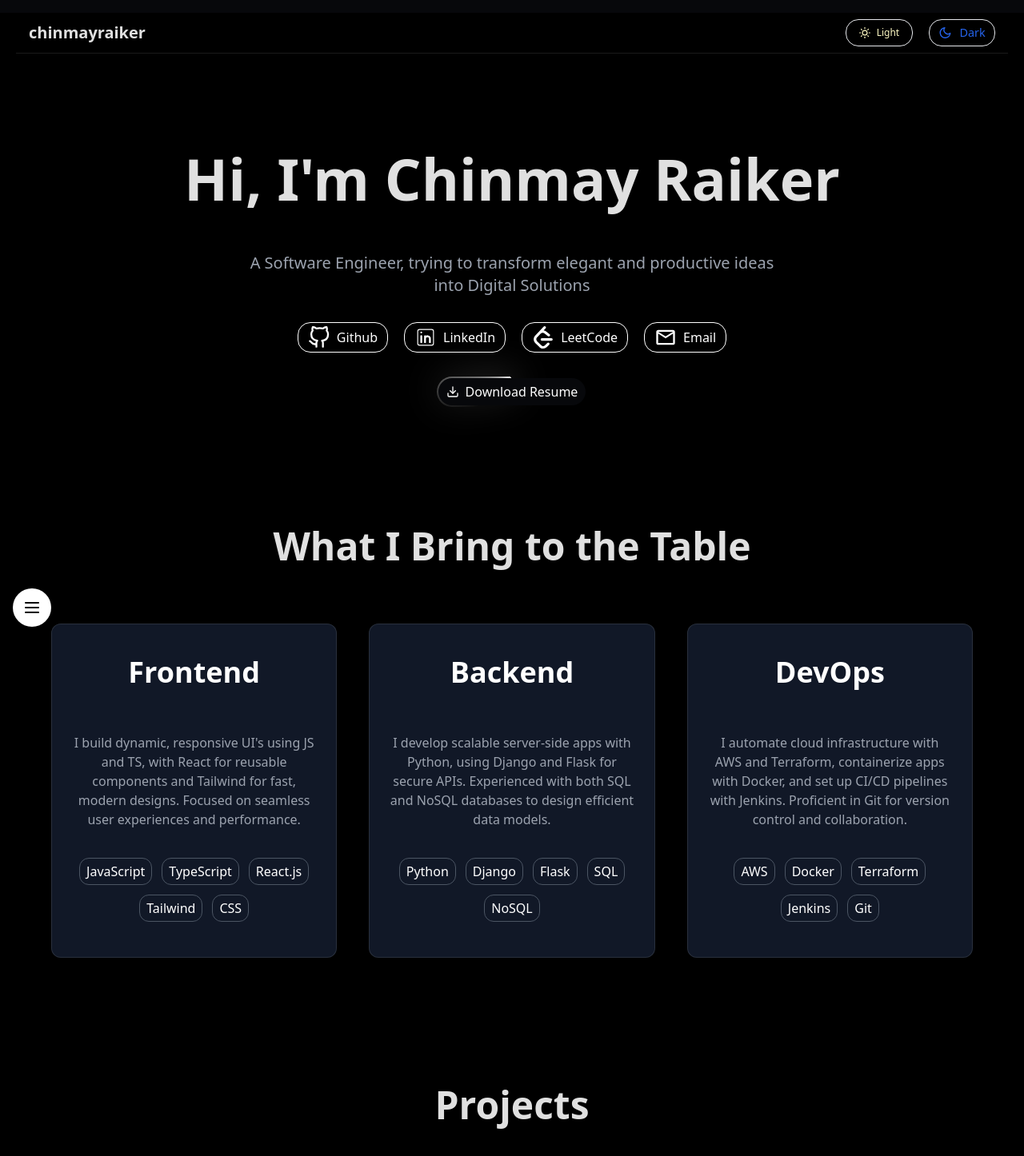
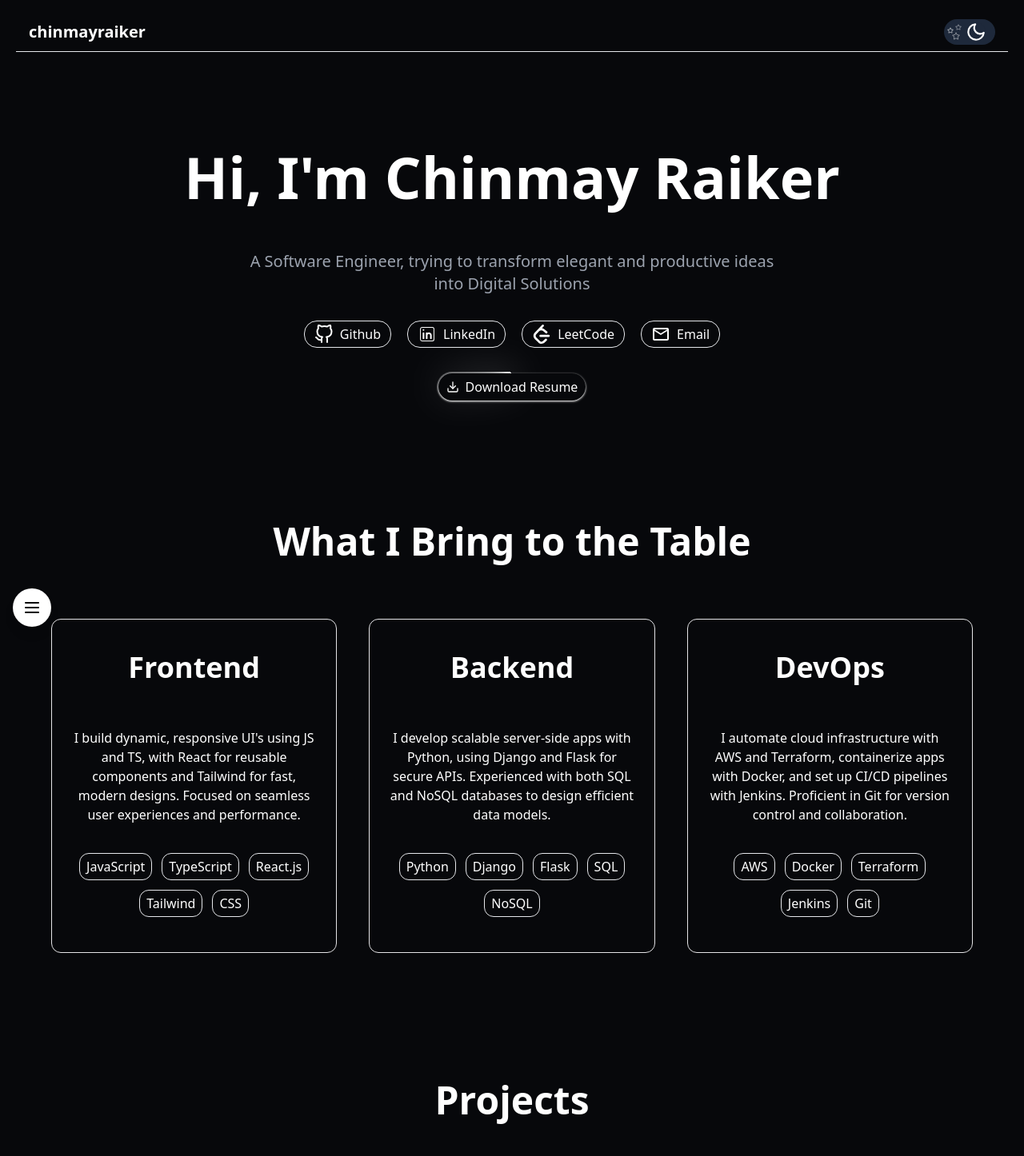
Before and after one commit to Psudopodiya/portfolio, a React (Vite) app: page / in a window 1280 px wide. Shown: the top 1446 px of the page at 80% size. Built offline with nearby package versions, Linux system fonts and the light colour scheme.

Commit message:
updates in css and themes

```diff
--- a/src/App.tsx
+++ b/src/App.tsx
@@ -1,5 +1,5 @@
-import "./App.css";
-import Portfolio from "@/components/Portfolio";
+import Portfolio from '@/components/Portfolio';
+import './App.css';
 
 function App() {
   return (
--- /dev/null
+++ b/src/components/Background.tsx
@@ -0,0 +1,110 @@
+import { Canvas, useFrame } from '@react-three/fiber';
+import { useEffect, useRef, useState } from 'react';
+import { BG_COLORS } from '@/constants/styles';
+import * as THREE from 'three';
+
+// Add this interface before the ShootingStars component
+interface Star {
+  id: number;
+  startPosition: THREE.Vector3;
+  velocity: THREE.Vector3;
+}
+
+interface ShootingStarProps {
+  startPosition: THREE.Vector3;
+  velocity: THREE.Vector3;
+  size: number;
+  color: string;
+  onRemove: () => void;
+}
+
+const ShootingStar = ({
+  startPosition,
+  velocity,
+  size,
+  color,
+  onRemove,
+}: ShootingStarProps) => {
+  const meshRef = useRef<THREE.Mesh>(null);
+
+  useFrame(() => {
+    if (meshRef.current) {
+      meshRef.current.position.add(velocity);
+      if (
+        meshRef.current.position.y < -50 ||
+        meshRef.current.position.x < -100
+      ) {
+        onRemove();
+      }
+    }
+  });
+
+  return (
+    <mesh ref={meshRef} position={startPosition}>
+      <sphereGeometry args={[size, 12, 12]} />
+      <meshBasicMaterial color={color} />
+    </mesh>
+  );
+};
+
+// Component that spawns shooting stars
+const ShootingStars = ({ isDarkTheme }: { isDarkTheme: boolean }) => {
+  const [stars, setStars] = useState<Star[]>([]);
+  const color = isDarkTheme ? '#FFFFFF' : '#000000'; // White for dark, black for light
+
+  useEffect(() => {
+    const interval = setInterval(() => {
+      const x = Math.random() * 200 - 100;
+      const y = 50;
+      const z = -20;
+      const startPosition = new THREE.Vector3(x, y, z);
+      const velocity = new THREE.Vector3(
+        -0.5 - Math.random() * 0.5, // Randomize speed
+        -0.3 - Math.random() * 0.3,
+        0
+      );
+      const id = Math.random();
+      setStars((prev) => [...prev, { id, startPosition, velocity }]);
+    }, 800); // Slightly faster spawning
+
+    return () => clearInterval(interval);
+  }, []);
+
+  const removeStar = (id: number) => {
+    setStars((prev) => prev.filter((star) => star.id !== id));
+  };
+
+  return (
+    <>
+      {stars.map((star) => (
+        <ShootingStar
+          key={star.id}
+          startPosition={star.startPosition.clone()}
+          velocity={star.velocity.clone()}
+          size={0.3 + Math.random() * 0.5} // Vary sizes
+          color={color}
+          onRemove={() => removeStar(star.id)}
+        />
+      ))}
+    </>
+  );
+};
+
+interface SceneProps {
+  isDarkTheme: boolean;
+}
+// Main scene component that includes the background stars and shooting stars
+const Scene = ({ isDarkTheme }: SceneProps) => {
+  return (
+    <Canvas
+      camera={{ position: [0, 0, 50], fov: 75 }}
+      className={`${
+        isDarkTheme ? BG_COLORS.dark : BG_COLORS.light
+      } w-full h-full -z-10`}
+    >
+      <ShootingStars isDarkTheme={isDarkTheme} />
+    </Canvas>
+  );
+};
+
+export default Scene;
--- a/src/components/Header.tsx
+++ b/src/components/Header.tsx
@@ -5,14 +5,9 @@ interface HeaderProps {
   toggleTheme: (theme: 'light' | 'dark') => void;
 }
 
-const Header = ({ isDarkTheme, toggleTheme }: HeaderProps) => (
-  <header
-    className={`border-b ${
-      isDarkTheme
-        ? 'border-white/10 bg-black/80 backdrop-blur-sm' // Dark theme: semi-transparent black with blur
-        : 'border-black/50 bg-white/80 backdrop-blur-sm' // Light theme: semi-transparent white with blur
-    } px-4 py-2 mb-10 flex justify-between items-center `}
-  >
+function Header({ isDarkTheme, toggleTheme }: HeaderProps) {
+  return (
+    <header className="border-b px-4 py-2 mb-10 flex justify-between items-center">
       <span className="text-xl font-bold">chinmayraiker</span>
       <SliderToggle
         selected={!isDarkTheme}
@@ -20,5 +15,6 @@ const Header = ({ isDarkTheme, toggleTheme }: HeaderProps) => (
       />
     </header>
   );
+}
 
-export default Header;
+export { Header };
--- a/src/components/HeroSection.tsx
+++ b/src/components/HeroSection.tsx
@@ -1,8 +1,9 @@
+import { TEXT_COLORS } from '@/constants/styles';
 import { Download } from 'lucide-react';
+import { CiLinkedin } from 'react-icons/ci';
 import { FiGithub } from 'react-icons/fi';
 import { MdOutlineEmail } from 'react-icons/md';
 import { SiLeetcode } from 'react-icons/si';
-import { CiLinkedin } from 'react-icons/ci';
 import './Portfolio.css';
 
 interface HeroSectionProps {
@@ -12,31 +13,32 @@ interface HeroSectionProps {
 const links = [
   {
     href: 'https://github.com/Psudopodiya',
-    icon: <FiGithub size={28} />,
+    icon: <FiGithub className="sm:text-lg md:text-2xl" />,
     label: 'Github',
     bgColor: 'bg-gray-300',
   },
   {
     href: 'https://www.linkedin.com/in/chinmay-raiker/',
-    icon: <CiLinkedin size={28} />,
+    icon: <CiLinkedin className="sm:text-lg md:text-2xl" />,
     label: 'LinkedIn',
     bgColor: 'bg-blue-500',
   },
   {
     href: 'https://leetcode.com',
-    icon: <SiLeetcode size={28} />,
+    icon: <SiLeetcode className="sm:text-lg md:text-2xl" />,
     label: 'LeetCode',
     bgColor: 'bg-yellow-500',
   },
   {
     href: 'mailto:XXXXXXXXXXXXXXXXXXXXXXXX',
-    icon: <MdOutlineEmail size={28} />,
+    icon: <MdOutlineEmail className="sm:text-lg md:text-2xl" />,
     label: 'Email',
     bgColor: 'bg-red-500',
   },
 ];
 
-const HeroSection = ({ isDarkTheme }: HeroSectionProps) => (
+function HeroSection({ isDarkTheme }: HeroSectionProps) {
+  return (
     <section
       id="hero"
       className="container mx-auto px-4 flex flex-col items-center gap-8 text-center py-20 mb-10"
@@ -45,20 +47,18 @@ const HeroSection = ({ isDarkTheme }: HeroSectionProps) => (
         Hi, I'm Chinmay Raiker
       </h1>
       <p
-      className={`text-lg sm:text-xl ${
-        isDarkTheme ? 'text-gray-400' : 'text-gray-600'
-      } max-w-2xl mx-auto`}
+        className={`text-lg sm:text-xl  max-w-2xl mx-auto ${
+          isDarkTheme ? TEXT_COLORS.light_primary : TEXT_COLORS.dark_primary
+        }`}
       >
-      A Software Engineer, trying to transform elegant and productive ideas into
-      Digital Solutions
+        A Software Engineer, trying to transform elegant and productive ideas
+        into Digital Solutions
       </p>
 
       <div className="inline-flex flex-wrap items-center gap-5 justify-center relative">
         {links.map((link, index) => (
           <div
-          className={`border hover:border-transparent px-3 py-1 rounded-2xl relative group transition-all hover:-translate-y-1 ease-in-out duration-300 ${
-            isDarkTheme ? 'text-white border-white ' : 'text-black border-black'
-          }`}
+            className="border hover:border-transparent px-3 py-1 rounded-2xl relative group transition-all hover:-translate-y-1 ease-in-out duration-300"
             onClick={() => window.open(link.href, '_blank')}
             key={index}
             style={{ cursor: 'pointer' }}
@@ -74,16 +74,12 @@ const HeroSection = ({ isDarkTheme }: HeroSectionProps) => (
       </div>
       <button
         onClick={() => window.open('/resume.pdf', '_blank')}
-      className={`rounded glow-box inline-flex items-center gap-2 bg-transparent hover:shadow-md transition duration-300 ease-in-out py-2 px-4 ${
-        isDarkTheme
-          ? 'text-white hover:shadow-gray-300'
-          : 'text-black hover:shadow-gray-700'
-      }`}
+        className={`rounded glow-box inline-flex items-center gap-2 bg-transparent transition duration-300 ease-in-out py-2 px-4 shadow ${isDarkTheme ? 'shadow-white' : 'shadow-black'} `}
       >
         <Download className="w-4 h-4" />
         Download Resume
       </button>
     </section>
   );
-
-export default HeroSection;
+}
+export { HeroSection };
--- a/src/components/Portfolio.tsx
+++ b/src/components/Portfolio.tsx
@@ -1,11 +1,13 @@
-import { useState, useEffect } from 'react';
+// import Scene from '@/components/Background';
+import { Header } from '@/components/Header';
 import { NavigationPopover } from '@/components/NavPopover';
-import ProjectsSecton from './ProjectsSection';
-import HeroSection from './HeroSection';
-import Header from '@/components/Header';
-import SkillsSection from './SkillsSection';
+import { useEffect, useState } from 'react';
+import { ContactSection } from './ContactSection';
+import { HeroSection } from './HeroSection';
+import { ProjectsSection } from './ProjectsSection';
+import { SkillsSection } from './SkillsSection';
 
-import ContactSection from './ContactSection';
+import { TEXT_COLORS } from '@/constants/styles';
 
 import './Portfolio.css';
 
@@ -27,25 +29,23 @@ export default function Portfolio() {
 
   return (
     <div
-      className={`relative min-h-screen ${
-        isDarkTheme
-          ? 'bg-[#1a1a1a] text-[#e0e0e0]'
-          : 'bg-[#f8f9fa] text-[#333333]'
+      className={`relative min-h-screen bg-transparent ${
+        isDarkTheme ? TEXT_COLORS.light : TEXT_COLORS.dark
       }`}
     >
-      {/* Content */}
-      <div
-        className={`relative z-10 px-5 ${
-          isDarkTheme ? 'bg-black' : 'bg-white'
-        }`}
-      >
+      {/* <div className="absolute inset-0 -z-10">
+        <Scene isDarkTheme={isDarkTheme} />
+      </div> */}
+
+      {/* Contents */}
+      <div className="elative z-10 px-5 bg-transparent ">
         <Header isDarkTheme={isDarkTheme} toggleTheme={toggleTheme} />
 
         <HeroSection isDarkTheme={isDarkTheme} />
 
         <SkillsSection isDarkTheme={isDarkTheme} />
 
-        <ProjectsSecton isDarkTheme={isDarkTheme} />
+        <ProjectsSection isDarkTheme={isDarkTheme} />
 
         <ContactSection isDarkTheme={isDarkTheme} />
       </div>
--- a/src/components/SkillsSection.tsx
+++ b/src/components/SkillsSection.tsx
@@ -1,18 +1,16 @@
 import { Card, CardContent } from '@/components/ui';
+import { BG_COLORS, SHADOW_COLORS, TEXT_COLORS } from '@/constants/styles';
 import { skills } from '@/utils/data';
 
 interface SkillsSectionProps {
   isDarkTheme: boolean;
 }
 
-const SkillsSection = ({ isDarkTheme }: SkillsSectionProps) => (
+function SkillsSection({ isDarkTheme }: SkillsSectionProps) {
+  return (
     <section id="skills" className="mx-auto px-4">
       <div className="mb-16 flex justify-center">
-      <h2
-        className={`text-3xl md:text-5xl font-bold pb-2 border-b border-transparent hover:border-opacity-100 transition-all duration-200 ease-in-out w-fit ${
-          isDarkTheme ? 'hover:border-white' : 'hover:border-black'
-        }`}
-      >
+        <h2 className="text-3xl md:text-5xl font-bold pb-2 border-b border-transparent hover:border-opacity-100 transition-all duration-200 ease-in-out w-fit">
           What I Bring to the Table
         </h2>
       </div>
@@ -21,31 +19,20 @@ const SkillsSection = ({ isDarkTheme }: SkillsSectionProps) => (
         {skills.map((skill, index) => (
           <Card
             key={index}
-          className={`transition-all ease-in-out duration-300 ${
+            className={`transition-all ease-in-out duration-300 border shadow-sm bg-transparent hover:scale-105 ${
               isDarkTheme
-              ? 'bg-gray-900 border-white/10 hover:shadow-white'
-              : 'bg-white/50 border-black/50 hover:shadow-black'
-          } border shadow-sm  ${isDarkTheme ? 'text-white' : 'text-black'}`}
+                ? `hover:${SHADOW_COLORS.light} text-${TEXT_COLORS.light} hover:${BG_COLORS.dark_secondary}`
+                : `hover:${SHADOW_COLORS.dark} text-${TEXT_COLORS.dark} hover:${BG_COLORS.light_secondary}`
+            }`}
           >
             <CardContent className="grid grid-cols-1 grid-rows-3 gap-4 items-center">
-            <div className="text-sm md:text-4xl font-semibold text-center">
+              <div className="text-3xl md:text-4xl font-semibold text-center">
                 {skill.title}
               </div>
-            <div
-              className={`${
-                isDarkTheme ? 'text-gray-400' : 'text-gray-600'
-              } text-center`}
-            >
-              {skill.data}
-            </div>
+              <div className="text-center">{skill.data}</div>
               <div className="flex flex-wrap justify-center gap-3">
                 {skill.tech.map((tech, i) => (
-                <span
-                  key={i}
-                  className={`rounded-xl border ${
-                    isDarkTheme ? 'border-gray-600' : 'border-gray-400'
-                  } px-2 py-1`}
-                >
+                  <span key={i} className="rounded-xl border px-2 py-1">
                     {tech}
                   </span>
                 ))}
@@ -56,5 +43,5 @@ const SkillsSection = ({ isDarkTheme }: SkillsSectionProps) => (
       </div>
     </section>
   );
-
-export default SkillsSection;
+}
+export { SkillsSection };
--- a/src/components/SliderTogggle.tsx
+++ b/src/components/SliderTogggle.tsx
@@ -1,8 +1,26 @@
 import { motion } from 'framer-motion';
-import { FiSun, FiMoon } from 'react-icons/fi';
+import { FiMoon, FiSun } from 'react-icons/fi';
+import { FaRegStar } from 'react-icons/fa';
 
-const TOGGLE_CLASSES =
-  'text-xs border rounded-2xl font-medium flex items-center gap-2 px-4 py-2 transition-colors relative z-10';
+// const TOGGLE_OPTIONS = [
+//   {
+//     id: 'light',
+//     icon: FiSun,
+//     label: 'Light',
+//     selectedColor: 'text-yellow-800',
+//     unselectedColor: 'text-yellow-100',
+//   },
+//   {
+//     id: 'dark',
+//     icon: FiMoon,
+//     label: 'Dark',
+//     selectedColor: 'text-blue-600',
+//     unselectedColor: 'text-blue-500',
+//   },
+// ];
+
+// const TOGGLE_CLASSES =
+//   'text-xs border rounded-2xl font-medium flex items-center gap-2 px-4 py-2 transition-colors relative z-10';
 
 interface SliderToggleProps {
   selected: boolean;
@@ -10,57 +28,91 @@ interface SliderToggleProps {
 }
 
 const SliderToggle = ({ selected, setSelected }: SliderToggleProps) => {
-  const toggleOptions = [
-    {
-      id: 'light',
-      icon: FiSun,
-      label: 'Light',
-      selectedColor: 'text-yellow-800',
-      unselectedColor: 'text-yellow-100',
-    },
-    {
-      id: 'dark',
-      icon: FiMoon,
-      label: 'Dark',
-      selectedColor: 'text-blue-600',
-      unselectedColor: 'text-blue-500',
-    },
-  ];
+  const isDarkMode = !selected;
+  return (
+    <div className="flex items-center gap-3">
+      <motion.button
+        onClick={() => setSelected(isDarkMode ? 'light' : 'dark')}
+        className={`relative w-16 h-8 rounded-full p-1 transition-colors duration-300 focus:outline-none focus:ring-2 focus:ring-offset-2 ${
+          isDarkMode
+            ? 'bg-slate-800 focus:ring-slate-600'
+            : 'bg-blue-400 focus:ring-blue-500'
+        }`}
+        aria-label={isDarkMode ? 'Switch to light mode' : 'Switch to dark mode'}
+        whileHover={{ scale: 1.05 }}
+        whileTap={{ scale: 0.95 }}
+      >
+        <motion.div
+          className="relative flex items-center justify-center w-6 h-6 rounded-full"
+          initial={false}
+          animate={{
+            x: isDarkMode ? '100%' : '0%',
+            backgroundColor: isDarkMode ? '#1e293b' : '#ffffff',
+          }}
+          transition={{
+            type: 'spring',
+            stiffness: 500,
+            damping: 30,
+            bounce: 0.2,
+          }}
+        >
+          {isDarkMode ? (
+            <motion.div
+              initial={{ opacity: 0 }}
+              animate={{ opacity: 1 }}
+              transition={{ delay: 0.1 }}
+              className="relative"
+            >
+              {/* Moon shape */}
+              <motion.div
+                initial={{ opacity: 0 }}
+                animate={{ opacity: 1 }}
+                className="text-white"
+              >
+                <FiMoon size={26} />
+              </motion.div>
+            </motion.div>
+          ) : (
+            <motion.div
+              initial={{ opacity: 0 }}
+              animate={{ opacity: 1 }}
+              className="text-yellow-500"
+            >
+              <FiSun size={16} />
+            </motion.div>
+          )}
+        </motion.div>
 
-  return (
-    <div className="relative flex gap-5 w-fit items-center rounded-full">
-      {toggleOptions.map((option) => {
-        const isSelected = selected === (option.id === 'light');
-        return (
-          <button
-            key={option.id}
-            className={`${TOGGLE_CLASSES} hover:bg-slate-400 transition-all ease-in-out duration-300`}
-            onClick={() => setSelected(option.id as 'light' | 'dark')}
-          >
+        {/* Additional stars in the background for dark mode */}
+        {isDarkMode && (
+          <>
             <motion.div
-              animate={{
-                scale: isSelected ? 1.2 : 1,
-              }}
-              whileHover="Hovering ??"
+              className="absolute bottom-3.5 left-1 text-white"
+              initial={{ scale: 0, opacity: 0 }}
+              animate={{ scale: 1, opacity: 0.7 }}
+              transition={{ delay: 0.2 }}
             >
-              <div className="flex items-center gap-2">
-                <option.icon
-                  className={`relative z-10 text-lg md:text-sm ${
-                    isSelected ? option.selectedColor : option.unselectedColor
-                  }`}
-                />
-                <span
-                  className={`relative z-10 ${
-                    isSelected ? option.selectedColor : option.unselectedColor
-                  }`}
-                >
-                  {option.label}
-                </span>
-              </div>
+              <FaRegStar size={8} />
             </motion.div>
-          </button>
-        );
-      })}
+            <motion.div
+              className="absolute top-1.5 left-3.5 text-white"
+              initial={{ scale: 0, opacity: 0 }}
+              animate={{ scale: 1, opacity: 0.5 }}
+              transition={{ delay: 0.3 }}
+            >
+              <FaRegStar size={8} />
+            </motion.div>
+            <motion.div
+              className="absolute bottom-1.5 left-2.5 text-white"
+              initial={{ scale: 0, opacity: 0 }}
+              animate={{ scale: 1, opacity: 0.5 }}
+              transition={{ delay: 0.3 }}
+            >
+              <FaRegStar size={10} />
+            </motion.div>
+          </>
+        )}
+      </motion.button>
     </div>
   );
 };
--- /dev/null
+++ b/src/constants/styles.ts
@@ -0,0 +1,26 @@
+// src/constants/styles.ts
+
+const BG_COLORS = {
+  light: 'bg-white',
+  dark: 'bg-black',
+  light_primary: 'bg-gray-500',
+  dark_primary: 'bg-gray-500',
+  light_secondary: 'bg-orange-500',
+  dark_secondary: 'bg-orange-600',
+};
+
+const TEXT_COLORS = {
+  light: 'text-white',
+  dark: 'text-black',
+  light_primary: 'text-gray-400',
+  dark_primary: 'text-gray-600',
+};
+
+const SHADOW_COLORS = {
+  light: 'shadow-white',
+  dark: 'shadow-black',
+  primary: 'shadow-blue-500',
+  secondary: 'shadow-gray-500',
+};
+
+export { BG_COLORS, SHADOW_COLORS, TEXT_COLORS };
--- a/tailwind.config.js
+++ b/tailwind.config.js
@@ -1,16 +1,16 @@
 /** @type {import('tailwindcss').Config} */
 export default {
-    darkMode: ["class"],
-    content: ["./index.html", "./src/**/*.{ts,tsx,js,jsx}"],
+  darkMode: ['class'],
+  content: ['./index.html', './src/**/*.{ts,tsx,js,jsx}'],
   theme: {
-  	extend: {
-  		borderRadius: {
-  			lg: 'var(--radius)',
-  			md: 'calc(var(--radius) - 2px)',
-  			sm: 'calc(var(--radius) - 4px)'
-  		},
-  		colors: {}
-  	}
+    extend: {
+      borderRadius: {
+        lg: 'var(--radius)',
+        md: 'calc(var(--radius) - 2px)',
+        sm: 'calc(var(--radius) - 4px)',
+      },
+      colors: {},
+    },
   },
-  plugins: [require("tailwindcss-animate")],
+  plugins: [require('tailwindcss-animate')],
 };
```
Also changed, not shown: src/components/ContactSection.tsx (+8 -10 lines), src/components/NavPopover.tsx (+17 -14 lines), src/components/ProjectsSection.tsx (+8 -19 lines). Lines whose indentation alone changed are shown as unchanged.
